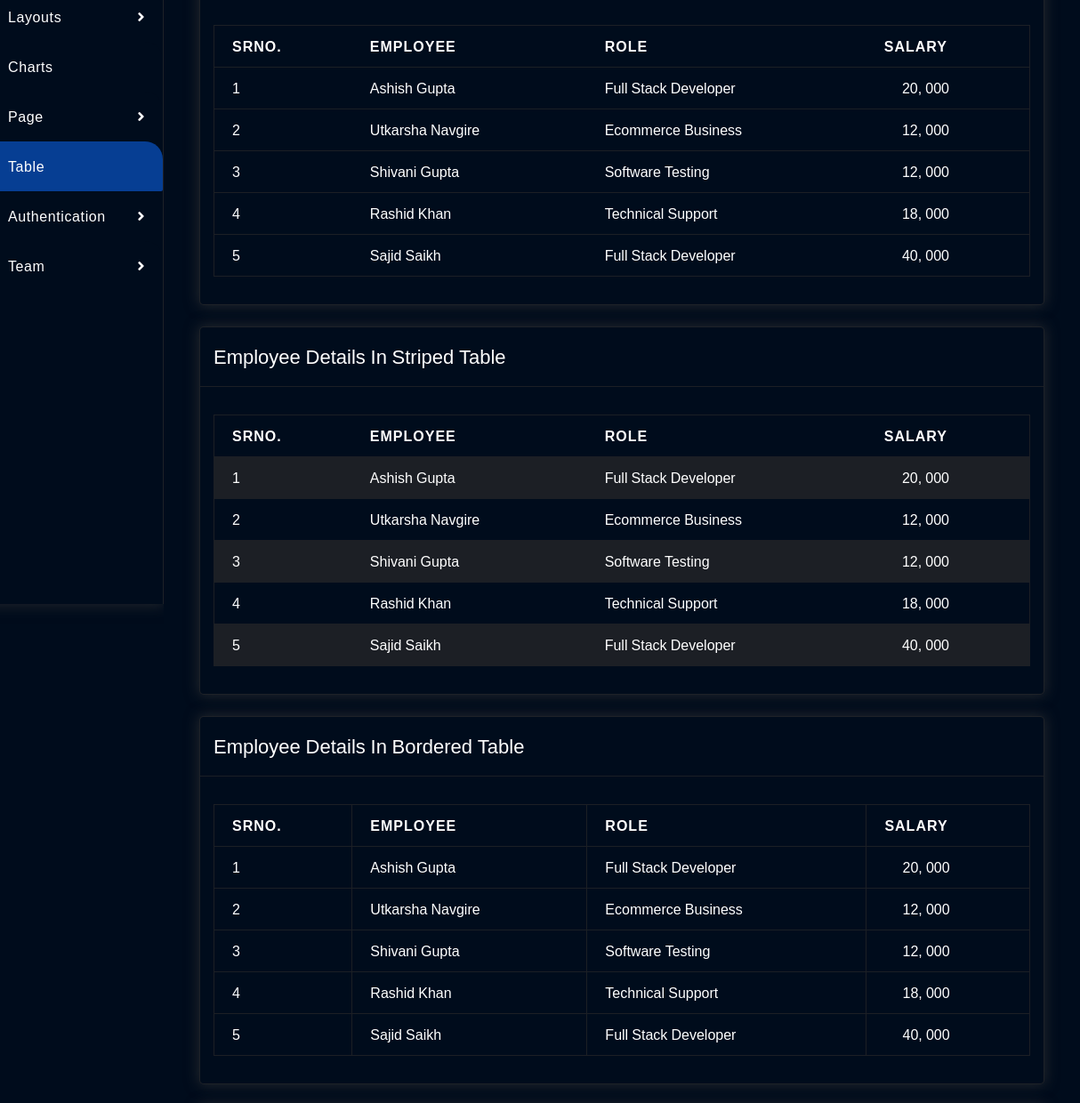
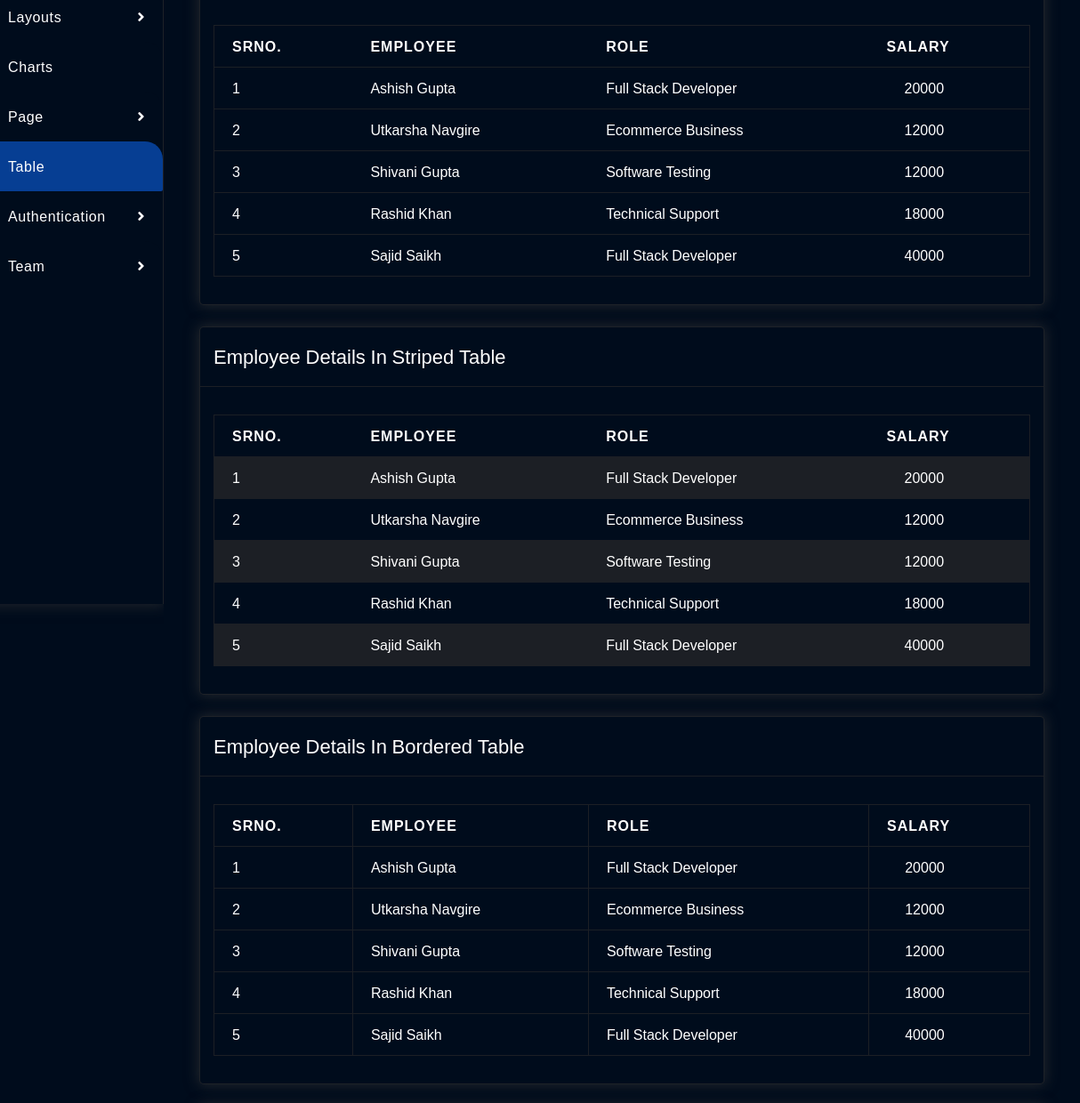
Before and after one commit to ManishaPrajapati-27/Dashboard, a website built with Parcel: page src/table.html in a window 1280 px wide. Shown: the part 191-1431 px from the top of the page at 89% size, 66-1280 px from the left. Built offline with nearby package versions, Linux system fonts and the light colour scheme.

Commit message:
dashboard

```diff
--- a/src/scss/components/_table.scss
+++ b/src/scss/components/_table.scss
@@ -71,6 +71,15 @@
 
 
 .product-table{
+
+    tbody{
+        tr{
+            td:nth-child(4){
+                @include m.d-flex(center, none, nowrap);
+                gap: 8px;
+            }
+        }
+    }
     $colors : v.$primary v.$success v.$danger v.$info v.$warning v.$danger-alt;
 
     @for $i from 1 through 6{
--- a/src/table.html
+++ b/src/table.html
@@ -154,31 +154,31 @@
                                                     <td>1</td>
                                                     <td>Ashish Gupta</td>
                                                     <td>Full Stack Developer</td>
-                                                    <td><i class="far fa-rupee-sign"></i> 20, 000</td>
+                                                    <td><i class="far fa-rupee-sign"></i> 20000</td>
                                                 </tr>
                                                 <tr>
                                                     <td>2</td>
                                                     <td>Utkarsha Navgire</td>
                                                     <td>Ecommerce Business</td>
-                                                    <td><i class="far fa-rupee-sign"></i> 12, 000</td>
+                                                    <td><i class="far fa-rupee-sign"></i> 12000</td>
                                                 </tr>
                                                 <tr>
                                                     <td>3</td>
                                                     <td>Shivani Gupta</td>
                                                     <td>Software Testing</td>
-                                                    <td><i class="far fa-rupee-sign"></i> 12, 000</td>
+                                                    <td><i class="far fa-rupee-sign"></i> 12000</td>
                                                 </tr>
                                                 <tr>
                                                     <td>4</td>
                                                     <td>Rashid Khan</td>
                                                     <td>Technical Support</td>
-                                                    <td><i class="far fa-rupee-sign"></i> 18, 000</td>
+                                                    <td><i class="far fa-rupee-sign"></i> 18000</td>
                                                 </tr>
                                                 <tr>
                                                     <td>5</td>
                                                     <td>Sajid Saikh</td>
                                                     <td>Full Stack Developer</td>
-                                                    <td><i class="far fa-rupee-sign"></i> 40, 000</td>
+                                                    <td><i class="far fa-rupee-sign"></i> 40000</td>
                                                 </tr>
                                             </tbody>
                                         </table>
@@ -205,31 +205,31 @@
                                                     <td>1</td>
                                                     <td>Ashish Gupta</td>
                                                     <td>Full Stack Developer</td>
-                                                    <td><i class="far fa-rupee-sign"></i> 20, 000</td>
+                                                    <td><i class="far fa-rupee-sign"></i> 20000</td>
                                                 </tr>
                                                 <tr>
                                                     <td>2</td>
                                                     <td>Utkarsha Navgire</td>
                                                     <td>Ecommerce Business</td>
-                                                    <td><i class="far fa-rupee-sign"></i> 12, 000</td>
+                                                    <td><i class="far fa-rupee-sign"></i> 12000</td>
                                                 </tr>
                                                 <tr>
                                                     <td>3</td>
                                                     <td>Shivani Gupta</td>
                                                     <td>Software Testing</td>
-                                                    <td><i class="far fa-rupee-sign"></i> 12, 000</td>
+                                                    <td><i class="far fa-rupee-sign"></i> 12000</td>
                                                 </tr>
                                                 <tr>
                                                     <td>4</td>
                                                     <td>Rashid Khan</td>
                                                     <td>Technical Support</td>
-                                                    <td><i class="far fa-rupee-sign"></i> 18, 000</td>
+                                                    <td><i class="far fa-rupee-sign"></i> 18000</td>
                                                 </tr>
                                                 <tr>
                                                     <td>5</td>
                                                     <td>Sajid Saikh</td>
                                                     <td>Full Stack Developer</td>
-                                                    <td><i class="far fa-rupee-sign"></i> 40, 000</td>
+                                                    <td><i class="far fa-rupee-sign"></i> 40000</td>
                                                 </tr>
                                             </tbody>
                                         </table>
@@ -256,31 +256,31 @@
                                                     <td>1</td>
                                                     <td>Ashish Gupta</td>
                                                     <td>Full Stack Developer</td>
-                                                    <td><i class="far fa-rupee-sign"></i> 20, 000</td>
+                                                    <td><i class="far fa-rupee-sign"></i> 20000</td>
                                                 </tr>
                                                 <tr>
                                                     <td>2</td>
                                                     <td>Utkarsha Navgire</td>
                                                     <td>Ecommerce Business</td>
-                                                    <td><i class="far fa-rupee-sign"></i> 12, 000</td>
+                                                    <td><i class="far fa-rupee-sign"></i> 12000</td>
                                                 </tr>
                                                 <tr>
                                                     <td>3</td>
                                                     <td>Shivani Gupta</td>
                                                     <td>Software Testing</td>
-                                                    <td><i class="far fa-rupee-sign"></i> 12, 000</td>
+                                                    <td><i class="far fa-rupee-sign"></i> 12000</td>
                                                 </tr>
                                                 <tr>
                                                     <td>4</td>
                                                     <td>Rashid Khan</td>
                                                     <td>Technical Support</td>
-                                                    <td><i class="far fa-rupee-sign"></i> 18, 000</td>
+                                                    <td><i class="far fa-rupee-sign"></i> 18000</td>
                                                 </tr>
                                                 <tr>
                                                     <td>5</td>
                                                     <td>Sajid Saikh</td>
                                                     <td>Full Stack Developer</td>
-                                                    <td><i class="far fa-rupee-sign"></i> 40, 000</td>
+                                                    <td><i class="far fa-rupee-sign"></i> 40000</td>
                                                 </tr>
                                             </tbody>
                                         </table>
@@ -307,31 +307,31 @@
                                                     <td>1</td>
                                                     <td>Ashish Gupta</td>
                                                     <td>Full Stack Developer</td>
-                                                    <td><i class="far fa-rupee-sign"></i> 20, 000</td>
+                                                    <td><i class="far fa-rupee-sign"></i> 20000</td>
                                                 </tr>
                                                 <tr>
                                                     <td>2</td>
                                                     <td>Utkarsha Navgire</td>
                                                     <td>Ecommerce Business</td>
-                                                    <td><i class="far fa-rupee-sign"></i> 12, 000</td>
+                                                    <td><i class="far fa-rupee-sign"></i> 12000</td>
                                                 </tr>
                                                 <tr>
                                                     <td>3</td>
                                                     <td>Shivani Gupta</td>
                                                     <td>Software Testing</td>
-                                                    <td><i class="far fa-rupee-sign"></i> 12, 000</td>
+                                                    <td><i class="far fa-rupee-sign"></i> 12000</td>
                                                 </tr>
                                                 <tr>
                                                     <td>4</td>
                                                     <td>Rashid Khan</td>
                                                     <td>Technical Support</td>
-                                                    <td><i class="far fa-rupee-sign"></i> 18, 000</td>
+                                                    <td><i class="far fa-rupee-sign"></i> 18000</td>
                                                 </tr>
                                                 <tr>
                                                     <td>5</td>
                                                     <td>Sajid Saikh</td>
                                                     <td>Full Stack Developer</td>
-                                                    <td><i class="far fa-rupee-sign"></i> 40, 000</td>
+                                                    <td><i class="far fa-rupee-sign"></i> 40000</td>
                                                 </tr>
                                             </tbody>
                                         </table>
```
Also changed, not shown: src/index.html (+4 -4 lines), dist/index.html, dist/table.html, 5 other files.
